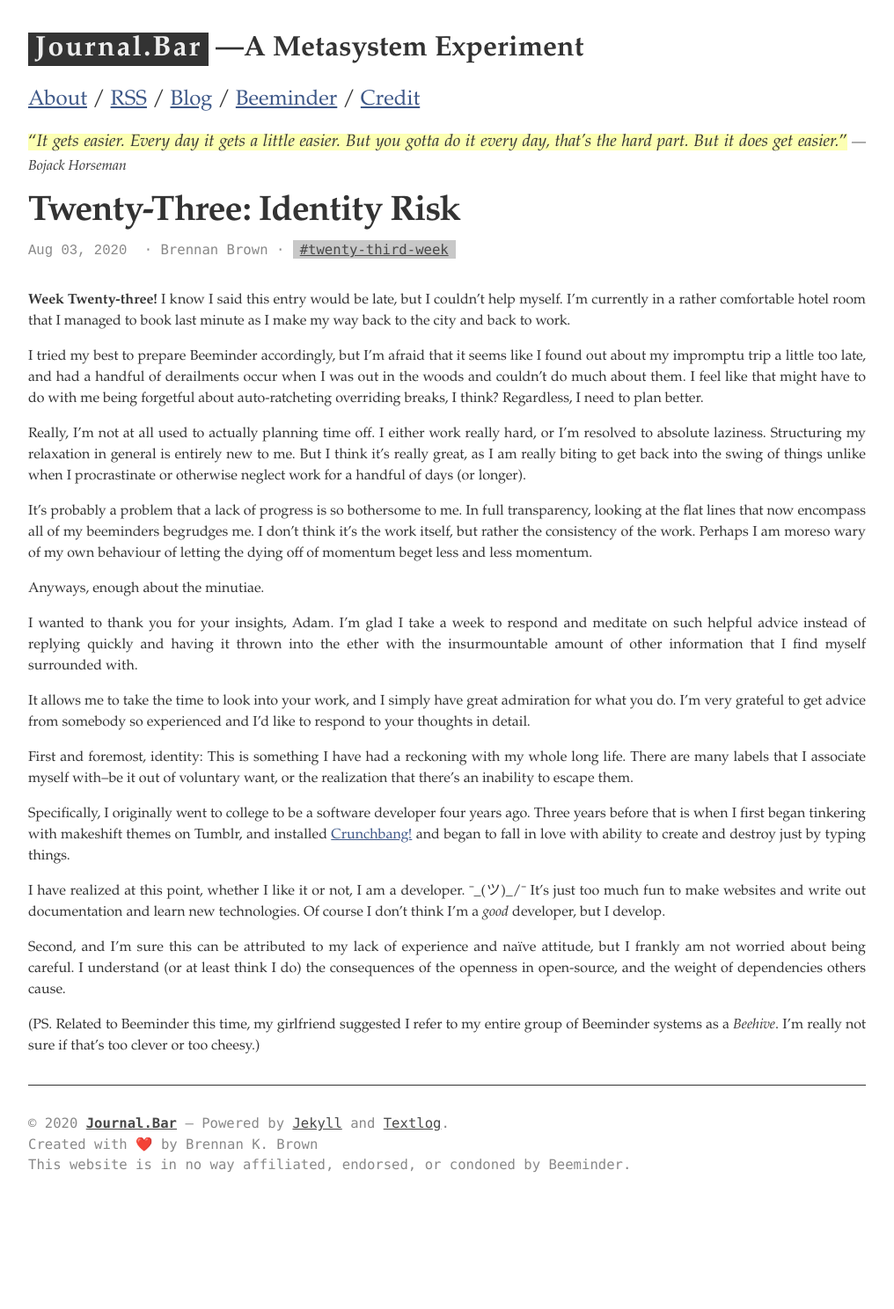
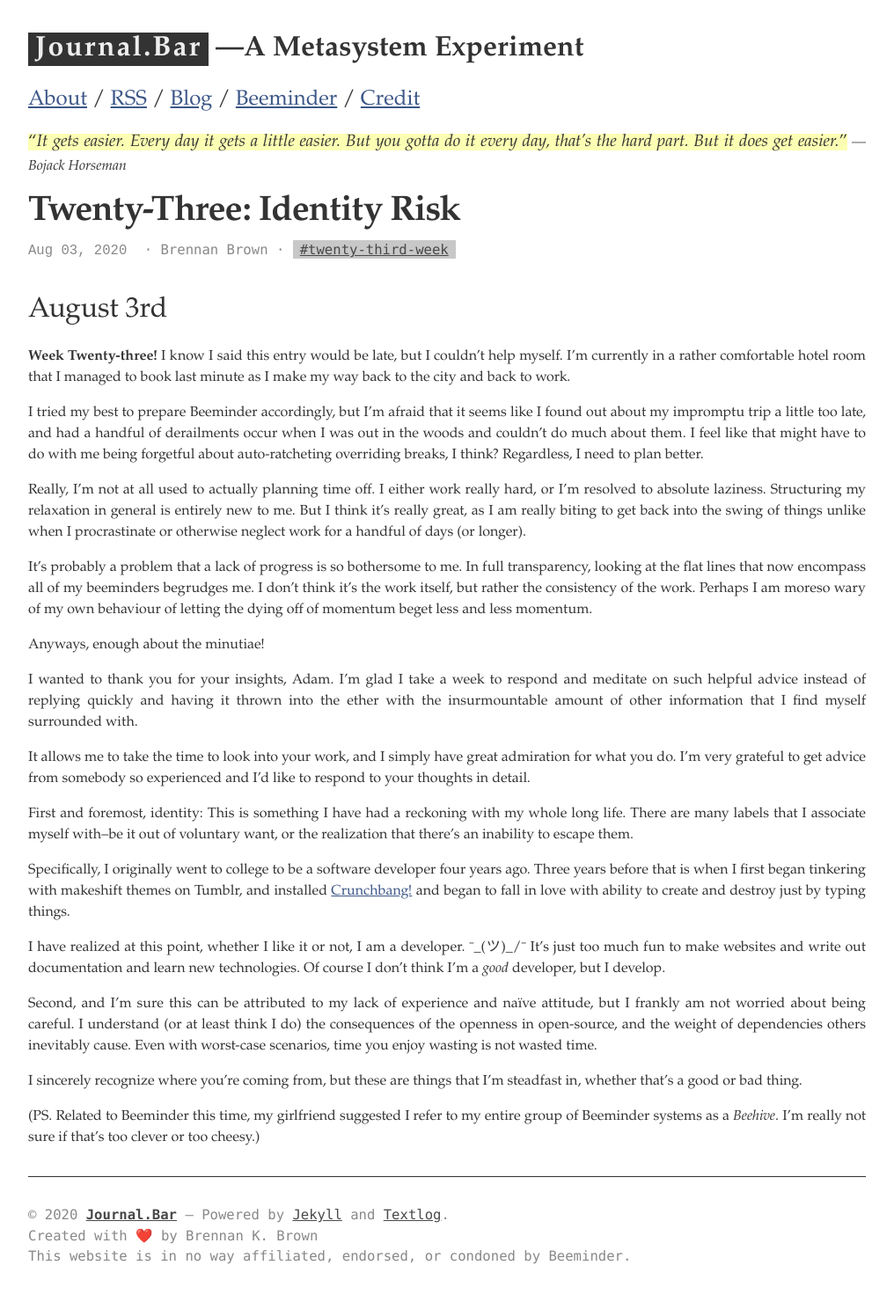
Before and after one commit to brennanbrown/journalbar, a Jekyll site: the page built from _posts/2020-08-03-identity-risk.md, in a window 1280 px wide. Shown: the whole page at 88% size, without its empty margins (132-1148 px from the left). Built offline with Jekyll 4.4.1, drawn with Linux system fonts in a browser that asks for light colours; comment, search, counter and statistics services are not loaded; before the commit the page ends 1384 px from its top, so only the background shows below that.

Commit message:
Update post identity-risk.md

```diff
--- a/_posts/2020-08-03-identity-risk.md
+++ b/_posts/2020-08-03-identity-risk.md
@@ -7,6 +7,8 @@
 comment: true
 ---
 
+# August 3rd
+
 **Week Twenty-three!** I know I said this entry would be late, but I couldn't help myself. I'm currently in a rather comfortable hotel room that I managed to book last minute as I make my way back to the city and back to work.
 
 I tried my best to prepare Beeminder accordingly, but I'm afraid that it seems like I found out about my impromptu trip a little too late, and had a handful of derailments occur when I was out in the woods and couldn't do much about them. I feel like that might have to do with me being forgetful about auto-ratcheting overriding breaks, I think? Regardless, I need to plan better.
@@ -15,7 +17,7 @@
 
 It's probably a problem that a lack of progress is so bothersome to me. In full transparency, looking at the flat lines that now encompass all of my beeminders begrudges me. I don't think it's the work itself, but rather the consistency of the work. Perhaps I am moreso wary of my own behaviour of letting the dying off of momentum beget less and less momentum.
 
-Anyways, enough about the minutiae.
+Anyways, enough about the minutiae!
 
 I wanted to thank you for your insights, Adam. I'm glad I take a week to respond and meditate on such helpful advice instead of replying quickly and having it thrown into the ether with the insurmountable amount of other information that I find myself surrounded with.
 
@@ -27,6 +29,8 @@
 
 I have realized at this point, whether I like it or not, I am a developer. ¯\_(ツ)_/¯ It's just too much fun to make websites and write out documentation and learn new technologies. Of course I don't think I'm a *good* developer, but I develop.
 
-Second, and I'm sure this can be attributed to my lack of experience and naïve attitude, but I frankly am not worried about being careful. I understand (or at least think I do) the consequences of the openness in open-source, and the weight of dependencies others cause.
+Second, and I'm sure this can be attributed to my lack of experience and naïve attitude, but I frankly am not worried about being careful. I understand (or at least think I do) the consequences of the openness in open-source, and the weight of dependencies others inevitably cause. Even with worst-case scenarios, time you enjoy wasting is not wasted time.
+
+I sincerely recognize where you're coming from, but these are things that I'm steadfast in, whether that's a good or bad thing.
 
 (PS. Related to Beeminder this time, my girlfriend suggested I refer to my entire group of Beeminder systems as a *Beehive*. I'm really not sure if that's too clever or too cheesy.)
```
